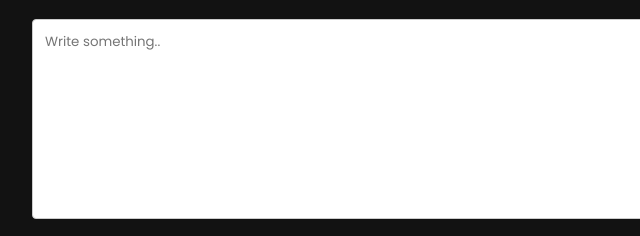
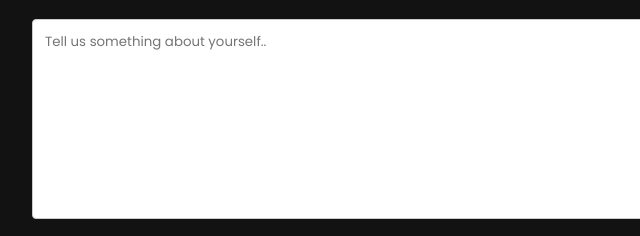
Before and after one commit to anuxious/probable-train, a plain HTML site: page signup.html in a window 1280 px wide. Shown: the part 438-674 px from the top of the page, 200-840 px from the left. Drawn offline with Linux system fonts and the light colour scheme.

Commit message:
Update signup.html

```diff
--- a/signup.html
+++ b/signup.html
@@ -399,7 +399,7 @@ input[type=checkbox] {
     <input type="text" placeholder="yourdomain@example.com" name="mail" style="font-family:'Poppins';" required>
     <br>
 <!--     <label for="subject">Subject</label> -->
-    <textarea id="subject" name="subject" placeholder="Write something.." style="height:200px; font-family:'Poppins';" required></textarea>
+    <textarea id="subject" name="subject" placeholder="Tell us something about yourself.." style="height:200px; font-family:'Poppins';" required></textarea>
 
 <div style="text-align:left; justify-content:left; align-items:left;">
 <label style="font-family:'Poppins'; color:white; text-align:left; justify-content:left; align-items:left; font-size:0.7rem">
```
